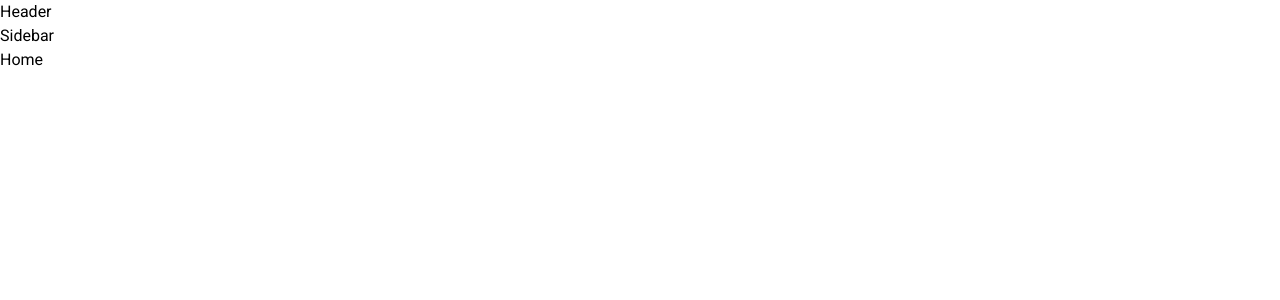
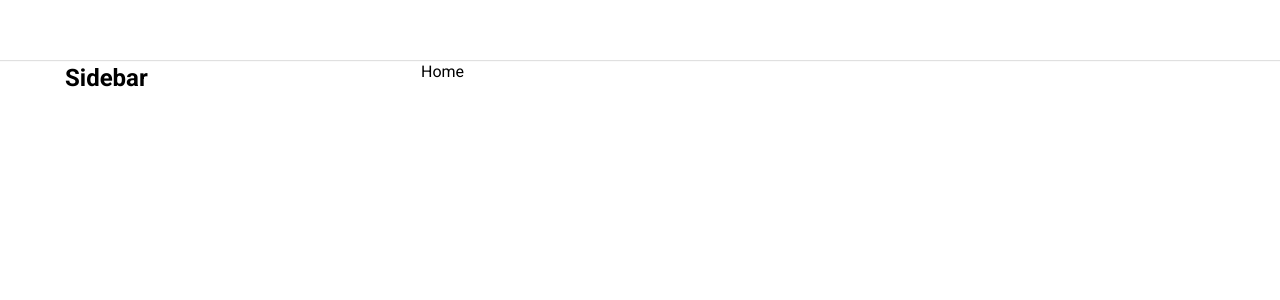
Before and after one commit to hoandduy/tiktok-ui, a React (Create React App) app: page / in a window 1280 px wide. Shown: the top 300 px of the page. Built offline with nearby package versions, Linux system fonts and the light colour scheme.

Commit message:
Dựng khung layout mặc định

```diff
--- a/package.json
+++ b/package.json
@@ -6,6 +6,7 @@
     "@testing-library/jest-dom": "^5.16.4",
     "@testing-library/react": "^13.1.1",
     "@testing-library/user-event": "^13.5.0",
+    "classnames": "^2.3.1",
     "normalize.css": "^8.0.1",
     "react": "^18.1.0",
     "react-dom": "^18.1.0",
--- a/src/components/GlobalStyles/GlobaStyles.scss
+++ b/src/components/GlobalStyles/GlobaStyles.scss
@@ -3,9 +3,15 @@
 
 :root {
   --primary: #fe2c55;
+
+  // Default Layout:
+  --default-layout-header-height: 60px;
+  --default-layout-width: 1150px;
 }
 * {
   box-sizing: border-box;
+  margin: 0;
+  padding: 0;
 }
 
 html {
--- /dev/null
+++ b/src/components/Layout/DefaultLayout/DefaultLayout.module.scss
@@ -0,0 +1,14 @@
+.wrapper {
+  display: flex;
+  flex-direction: column;
+  align-items: center;
+}
+
+.container {
+  width: var(--default-layout-width);
+  display: flex;
+}
+
+.content {
+  flex: 1;
+}
--- /dev/null
+++ b/src/components/Layout/DefaultLayout/Sidebar/Sidebar.module.scss
@@ -0,0 +1,3 @@
+.wrapper {
+  width: 356px;
+}
--- a/src/components/Layout/DefaultLayout/Sidebar/index.js
+++ b/src/components/Layout/DefaultLayout/Sidebar/index.js
@@ -1,7 +1,14 @@
-import React from 'react';
+import className from 'classnames/bind';
+import Styles from './Sidebar.module.scss';
+
+const cx = className.bind(Styles);
 
 function Sidebar() {
-  return <div>Sidebar</div>;
+  return (
+    <aside className={cx('wrapper')}>
+      <h2>Sidebar</h2>
+    </aside>
+  );
 }
 
 export default Sidebar;
--- a/src/components/Layout/DefaultLayout/index.js
+++ b/src/components/Layout/DefaultLayout/index.js
@@ -1,13 +1,17 @@
+import className from 'classnames/bind';
+import Styles from './DefaultLayout.module.scss';
 import Header from '../components/Header';
 import Sidebar from './Sidebar';
 
+const cx = className.bind(Styles);
+
 function DefaultLayout({ children }) {
   return (
-    <div>
+    <div className={cx('wrapper')}>
       <Header />
-      <div class="container">
+      <div className={cx('container')}>
         <Sidebar />
-        <div class="content">{children}</div>
+        <div className={cx('content')}>{children}</div>
       </div>
     </div>
   );
--- a/src/components/Layout/HeaderOnly/index.js
+++ b/src/components/Layout/HeaderOnly/index.js
@@ -1,6 +1,6 @@
 import Header from '../components/Header';
 
-function DefaultLayout({ children }) {
+function HeaderOnly({ children }) {
   return (
     <div>
       <Header />
@@ -11,4 +11,4 @@
   );
 }
 
-export default DefaultLayout;
+export default HeaderOnly;
--- /dev/null
+++ b/src/components/Layout/components/Header/Header.module.scss
@@ -0,0 +1,12 @@
+.wrapper {
+  width: 100%;
+  height: var(--default-layout-header-height, 60px);
+  box-shadow: 0px 1px 1px rgba(0, 0, 0, 0.12);
+  display: flex;
+  justify-content: center;
+}
+
+.inner {
+  height: 100%;
+  width: var(--default-layout-width);
+}
--- a/src/components/Layout/components/Header/index.js
+++ b/src/components/Layout/components/Header/index.js
@@ -1,7 +1,14 @@
-import React from 'react';
+import Styles from './Header.module.scss';
+import classNames from 'classnames/bind';
+
+const cx = classNames.bind(Styles);
 
 function Header() {
-  return <div>Header</div>;
+  return (
+    <header className={cx('wrapper')}>
+      <div className={cx('inner')}></div>
+    </header>
+  );
 }
 
 export default Header;
```
Also changed, not shown: 1 other file (tests, documents, lock files or other folders).
